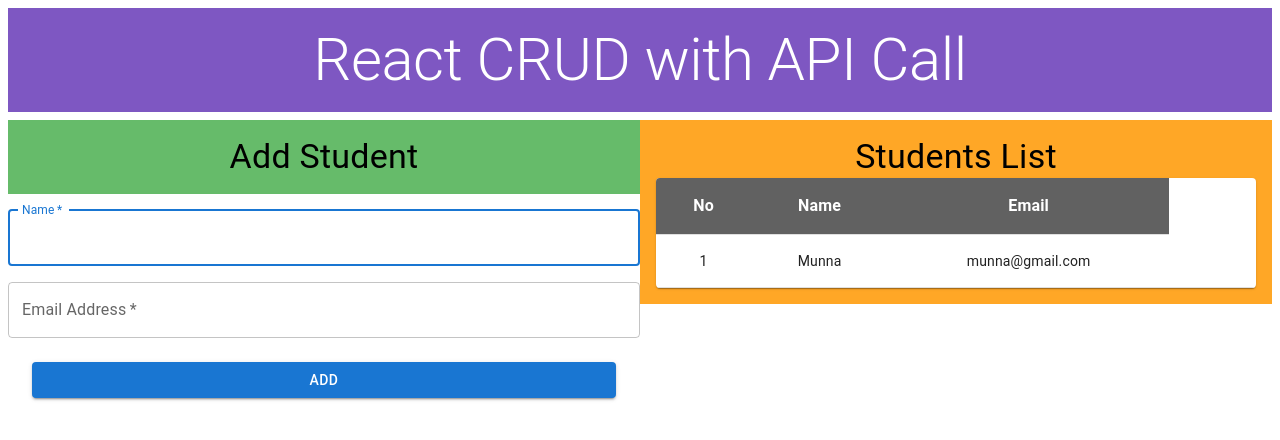
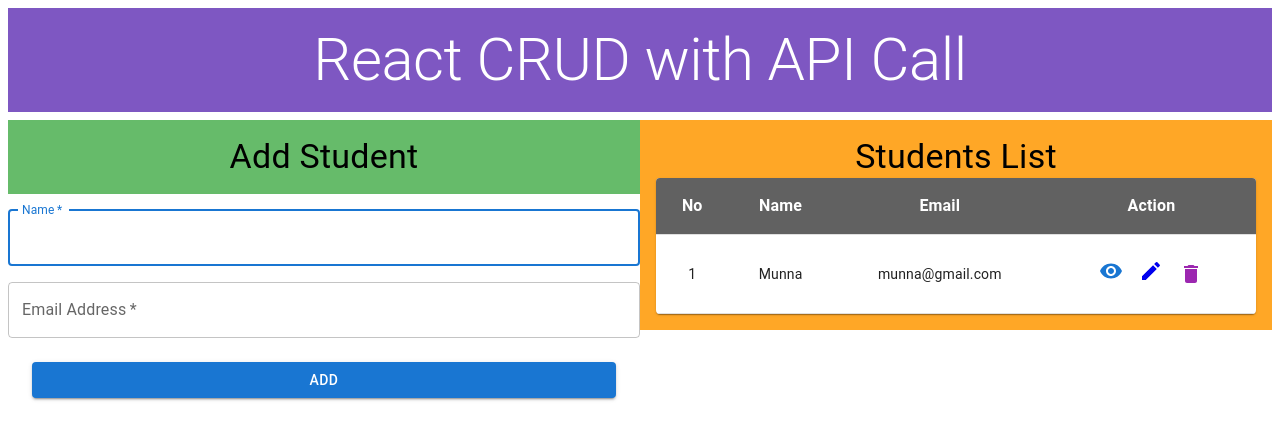
Before and after one commit to Md-Monirul-Islam/React-CRUD-App, a React (Create React App) app: page / in a window 1280 px wide. Shown: the top 440 px of the page. Built offline with nearby package versions, Linux system fonts and the light colour scheme.

Commit message:
design action section

```diff
--- a/src/components/pages/Home.js
+++ b/src/components/pages/Home.js
@@ -1,7 +1,10 @@
 import React from 'react';
 import { Typography, Box, Grid, TableContainer, Table, TableBody, TableCell, TableHead, TableRow, Paper, IconButton, Tooltip, TextField, Button } from '@mui/material';
-
-import { deepPurple, green, orange } from '@mui/material/colors'
+import { deepPurple, green, orange } from '@mui/material/colors';
+import VisibilityIcon from '@mui/icons-material/Visibility';
+import EditIcon from '@mui/icons-material/Edit';
+import DeleteIcon from '@mui/icons-material/Delete';
+import { Link } from 'react-router-dom';
 
 
 const Home = () => {
@@ -44,6 +47,7 @@ const Home = () => {
                                         <TableCell align='center' style={{color:'white',fontWeight:'bold',fontSize:16}}>No</TableCell>
                                         <TableCell align='center' style={{color:'white',fontWeight:'bold',fontSize:16}}>Name</TableCell>
                                         <TableCell align='center' style={{color:'white',fontWeight:'bold',fontSize:16}}>Email</TableCell>
+                                        <TableCell align='center' style={{color:'white',fontWeight:'bold',fontSize:16}}>Action</TableCell>
                                     </TableRow>
                                 </TableHead>
                                 <TableBody>
@@ -53,7 +57,13 @@ const Home = () => {
                                         <TableCell align='center'>munna@gmail.com</TableCell>
                                         <TableCell align='center'>
                                             <Tooltip title={'view'}>
-                                                <IconButton></IconButton>
+                                                <IconButton><Link to={'/view/1'}><VisibilityIcon color='primary' /></Link></IconButton>
+                                            </Tooltip>
+                                            <Tooltip title={'edit'}>
+                                                <IconButton><Link to={'/edit/1'}><EditIcon /></Link></IconButton>
+                                            </Tooltip>
+                                            <Tooltip title={"Delete"}>
+                                                <IconButton><DeleteIcon color={"secondary"} /></IconButton>
                                             </Tooltip>
                                         </TableCell>
                                     </TableRow>
```
